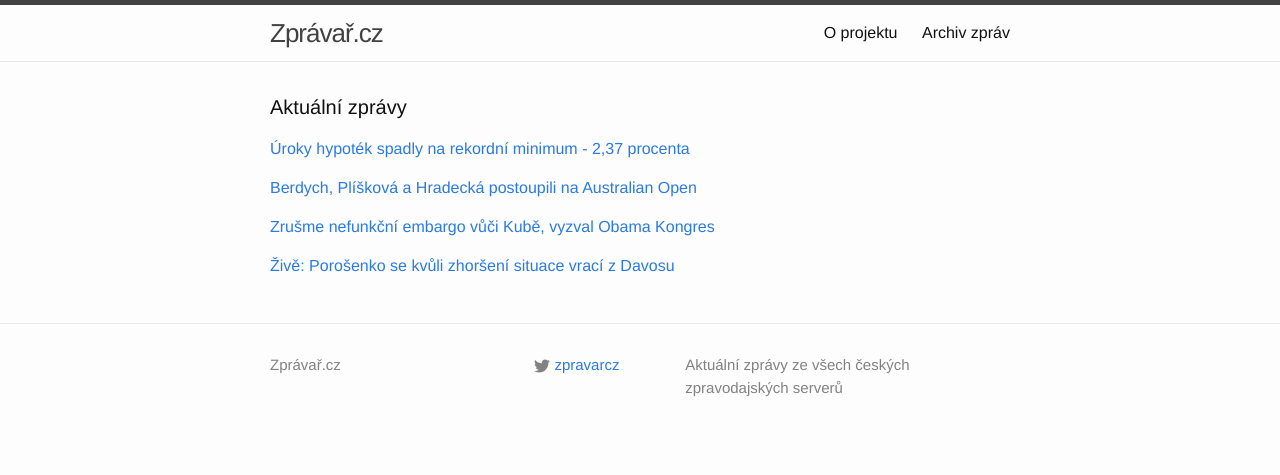
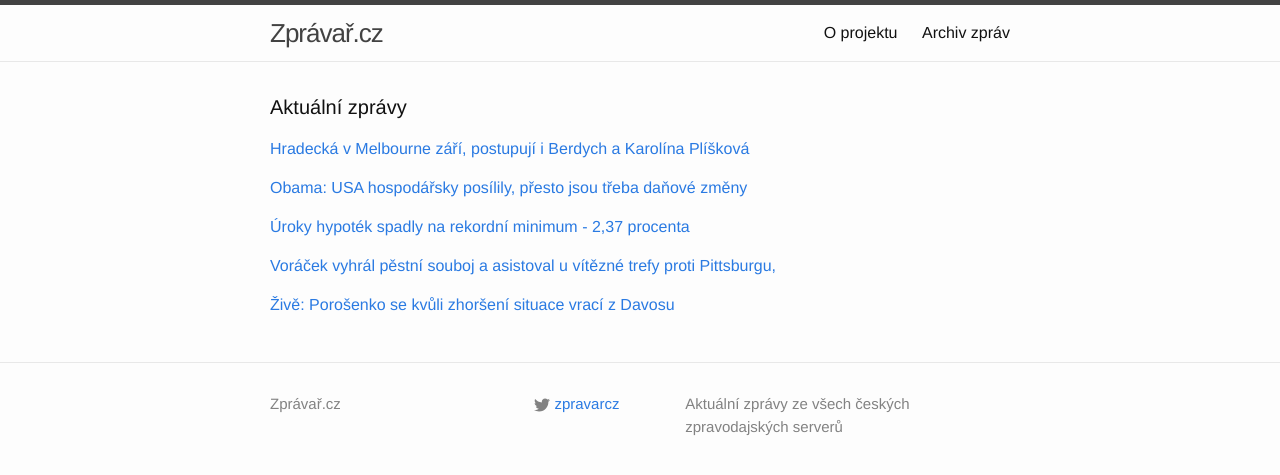
Before and after one commit to adliska/zpravar, a Jekyll site: the page built from index.html, in a window 1280 px wide. Shown: the top 475 px of the page. Built offline with Jekyll 4.4.1, drawn with Linux system fonts in a browser that asks for light colours; some of the changed lines change nothing that is shown.

Commit message:
zpravar news update

```diff
--- a/index.html
+++ b/index.html
@@ -5,8 +5,27 @@ layout: default
 <div class="home">
     <h1 class="page-heading">Aktuální zprávy</h1>
 
-<p><a href="javascript:;" onclick="toggle_visibility('zpravy0')">Úroky hypoték spadly na rekordní minimum - 2,37 procenta</a></p>
+<p><a href="javascript:;" onclick="toggle_visibility('zpravy0')">Hradecká v Melbourne září, postupují i Berdych a Karolína Plíšková</a></p>
 <div id="zpravy0" style="display:none">
+<ul>
+<li><a href=http://sport.idnes.cz/tenisove-australian-open-druhe-kolo-d7r-/tenis.aspx?c=A150121_054601_tenis_vis>Hradecká v Melbourne září, postupují i Berdych a Karolína Plíšková - sport.idnes.cz</a></li>
+<li><a href=http://www.tyden.cz/rubriky/sport/tenis/berdych-postoupil-do-3-kola-dal-jde-i-hradecka-s-pliskovou_330821.html>Berdych postoupil do 3. kola, dál jde i Hradecká s Plíškovou - www.tyden.cz</a></li>
+<li><a href=http://www.sportovninoviny.cz/zpravy/berdych-pliskova-a-hradecka-postoupili-na-australian-open/1171444>Berdych, Plíšková a Hradecká postoupili na Australian Open - www.sportovninoviny.cz</a></li>
+<li><a href=http://sport.idnes.cz/hradecka-v-melbourne-zari-postupuji-i-berdych-a-karolina-pliskova-p95-/tenis.aspx?c=A150121_054601_tenis_vis>Hradecká v Melbourne září, postupují i Berdych a Karolína Plíšková - sport.idnes.cz</a></li>
+<li><a href=http://www.rozhlas.cz/_zprava/berdych-pliskova-a-hradecka-postoupili-na-australian-open--1446032>Berdych, Plíšková a Hradecká postoupili na Australian Open - www.rozhlas.cz</a></li>
+<li><a href=http://sport.aktualne.cz/berdycha-zdrzel-jen-prvni-set-pak-dominoval/r~e53bb822a11311e4ba57002590604f2e/>Berdycha zdržel jen první set, pak dominoval - sport.aktualne.cz</a></li>
+</ul>
+</div><p><a href="javascript:;" onclick="toggle_visibility('zpravy1')">Obama: USA hospodářsky posílily, přesto jsou třeba daňové změny</a></p>
+<div id="zpravy1" style="display:none">
+<ul>
+<li><a href=http://zpravy.e15.cz/zahranicni/politika/obama-usa-hospodarsky-posilily-presto-jsou-treba-danove-zmeny-1155006>Obama: USA hospodářsky posílily, přesto jsou třeba daňové změny - zpravy.e15.cz</a></li>
+<li><a href=http://www.ceskatelevize.cz/ct24/svet/298914-zrusme-nefunkcni-embargo-vuci-kube-vyzval-obama-kongres/>Zrušme nefunkční embargo vůči Kubě, vyzval Obama Kongres - www.ceskatelevize.cz</a></li>
+<li><a href=http://zpravy.aktualne.cz/zahranici/usa-dovedou-boj-proti-is-k-viteznemu-konci-rekl-obama/r~f5574b70a12911e49f60002590604f2e/>Krizi jsme překonali, řekl Obama. Chce víc peněz do vzdělání - zpravy.aktualne.cz</a></li>
+<li><a href=http://www.ceskenoviny.cz/zpravy/zpravy/obama-prislibil-otocit-stranku-s-recesi-i-porazit-islamsky-stat/1171030>Obama přislíbil otočit stránku s recesí i porazit Islámský stát - www.ceskenoviny.cz</a></li>
+<li><a href=http://www.rozhlas.cz/_zprava/obama-vyzval-americky-kongres-k-ukonceni-embarga-vuci-kube--1446033>Obama vyzval americký Kongres k ukončení embarga vůči Kubě - www.rozhlas.cz</a></li>
+</ul>
+</div><p><a href="javascript:;" onclick="toggle_visibility('zpravy2')">Úroky hypoték spadly na rekordní minimum - 2,37 procenta</a></p>
+<div id="zpravy2" style="display:none">
 <ul>
 <li><a href=http://www.ceskatelevize.cz/ct24/ekonomika/298915-uroky-hypotek-spadly-na-rekordni-minimum-2-37-procenta/>Úroky hypoték spadly na rekordní minimum - 2,37 procenta - www.ceskatelevize.cz</a></li>
 <li><a href=http://zpravy.aktualne.cz/finance/hypoteky-zakoncily-rekordni-rok-desatym-zlevnenim-za-sebou/r~34c9b8dea0c511e4b98c002590604f2e/>Hypotéky zakončily rekordní rok desátým zlevněním za sebou - zpravy.aktualne.cz</a></li>
@@ -14,24 +33,16 @@ layout: default
 <li><a href=http://www.financninoviny.cz/zpravodajstvi/zpravy/sazby-hypotek-klesly-opet-na-rekordni-minimum-2-37-/1171420>Sazby hypoték klesly opět na rekordní minimum 2,37 % - www.financninoviny.cz</a></li>
 <li><a href=http://finance.idnes.cz/prumerne-urokove-sazby-hypotek-prosinec-2014-fey-/pujcky.aspx?c=A150119_140359_pujcky_sov>Hypoteční sazby nebrzdí. Rekordní rok byl završen královsky - finance.idnes.cz</a></li>
 </ul>
-</div><p><a href="javascript:;" onclick="toggle_visibility('zpravy1')">Berdych, Plíšková a Hradecká postoupili na Australian Open</a></p>
-<div id="zpravy1" style="display:none">
+</div><p><a href="javascript:;" onclick="toggle_visibility('zpravy3')">Voráček vyhrál pěstní souboj a asistoval u vítězné trefy proti Pittsburgu,</a></p>
+<div id="zpravy3" style="display:none">
 <ul>
-<li><a href=http://www.sportovninoviny.cz/zpravy/berdych-pliskova-a-hradecka-postoupili-na-australian-open/1171444>Berdych, Plíšková a Hradecká postoupili na Australian Open - www.sportovninoviny.cz</a></li>
-<li><a href=http://sport.idnes.cz/hradecka-v-melbourne-zari-postupuji-i-berdych-a-karolina-pliskova-p95-/tenis.aspx?c=A150121_054601_tenis_vis>Hradecká v Melbourne září, postupují i Berdych a Karolína Plíšková - sport.idnes.cz</a></li>
-<li><a href=http://www.rozhlas.cz/_zprava/berdych-pliskova-a-hradecka-postoupili-na-australian-open--1446032>Berdych, Plíšková a Hradecká postoupili na Australian Open - www.rozhlas.cz</a></li>
-<li><a href=http://sport.aktualne.cz/berdycha-zdrzel-jen-prvni-set-pak-dominoval/r~e53bb822a11311e4ba57002590604f2e/>Berdycha zdržel jen první set, pak dominoval - sport.aktualne.cz</a></li>
+<li><a href=http://www.denik.cz/hokej/voracek-vyhral-pestni-souboj-a-asistoval-u-vitezne-trefy-proti-pittsburgu-201501.html>Voráček vyhrál pěstní souboj a asistoval u vítězné trefy proti Pittsburgu, - www.denik.cz</a></li>
+<li><a href=http://hokej.idnes.cz/voracek-bodoval-proti-pittsburghu-dt6-/nhl.aspx?c=A150121_072216_nhl_Mkr>Voráček bodoval proti Pittsburghu, Mrázek je zpátky na vítězné vlně - hokej.idnes.cz</a></li>
+<li><a href=http://sport.aktualne.cz/vorackuv-vecer-stihl-bitku-i-asistenci-u-vitezne-trefy/r~c84fdc0ea12f11e4ba57002590604f2e/>Voráčkův večer. Stihl bitku i asistenci u vítězné trefy - sport.aktualne.cz</a></li>
+<li><a href=http://www.sportovninoviny.cz/zpravy/voracek-se-v-nhl-pobil-a-pak-si-pripsal-asistenci-u-vitezne-trefy/1171452>Voráček se v NHL pobil a pak si připsal asistenci u vítězné trefy - www.sportovninoviny.cz</a></li>
 </ul>
-</div><p><a href="javascript:;" onclick="toggle_visibility('zpravy2')">Zrušme nefunkční embargo vůči Kubě, vyzval Obama Kongres</a></p>
-<div id="zpravy2" style="display:none">
-<ul>
-<li><a href=http://www.ceskatelevize.cz/ct24/svet/298914-zrusme-nefunkcni-embargo-vuci-kube-vyzval-obama-kongres/>Zrušme nefunkční embargo vůči Kubě, vyzval Obama Kongres - www.ceskatelevize.cz</a></li>
-<li><a href=http://zpravy.aktualne.cz/zahranici/usa-dovedou-boj-proti-is-k-viteznemu-konci-rekl-obama/r~f5574b70a12911e49f60002590604f2e/>Krizi jsme překonali, řekl Obama. Chce víc peněz do vzdělání - zpravy.aktualne.cz</a></li>
-<li><a href=http://www.ceskenoviny.cz/zpravy/zpravy/obama-prislibil-otocit-stranku-s-recesi-i-porazit-islamsky-stat/1171030>Obama přislíbil otočit stránku s recesí i porazit Islámský stát - www.ceskenoviny.cz</a></li>
-<li><a href=http://www.rozhlas.cz/_zprava/obama-vyzval-americky-kongres-k-ukonceni-embarga-vuci-kube--1446033>Obama vyzval americký Kongres k ukončení embarga vůči Kubě - www.rozhlas.cz</a></li>
-</ul>
-</div><p><a href="javascript:;" onclick="toggle_visibility('zpravy3')">Živě: Porošenko se kvůli zhoršení situace vrací z Davosu</a></p>
-<div id="zpravy3" style="display:none">
+</div><p><a href="javascript:;" onclick="toggle_visibility('zpravy4')">Živě: Porošenko se kvůli zhoršení situace vrací z Davosu</a></p>
+<div id="zpravy4" style="display:none">
 <ul>
 <li><a href=http://zpravy.aktualne.cz/zahranici/zive-streda-21-ledna-ukrajina-rusko-separatiste/r~27a85b609d5511e4ba57002590604f2e/>Živě: Porošenko se kvůli zhoršení situace vrací z Davosu - zpravy.aktualne.cz</a></li>
 <li><a href=http://www.ceskenoviny.cz/zpravy/zpravy/porosenko-se-kvuli-zhorseni-situace-vraci-z-davosu/1171421>Porošenko se kvůli zhoršení situace vrací z Davosu - www.ceskenoviny.cz</a></li>
```
